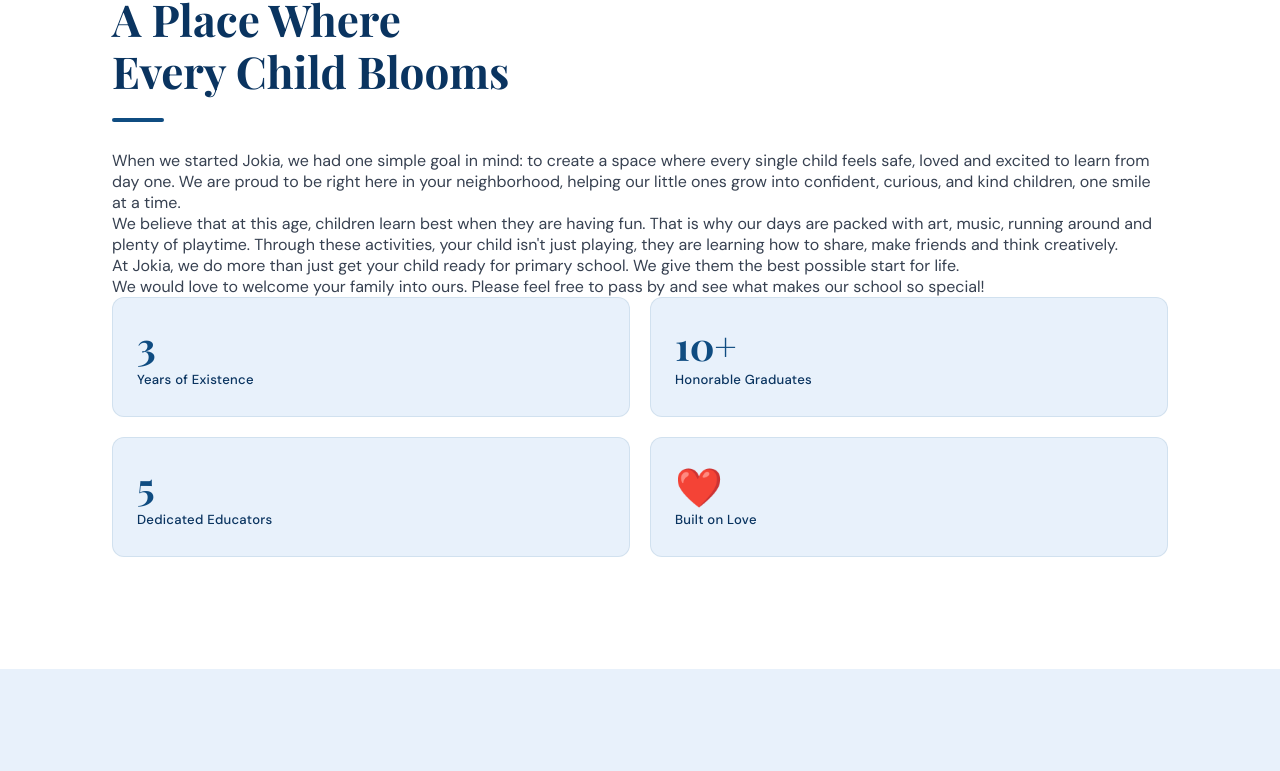
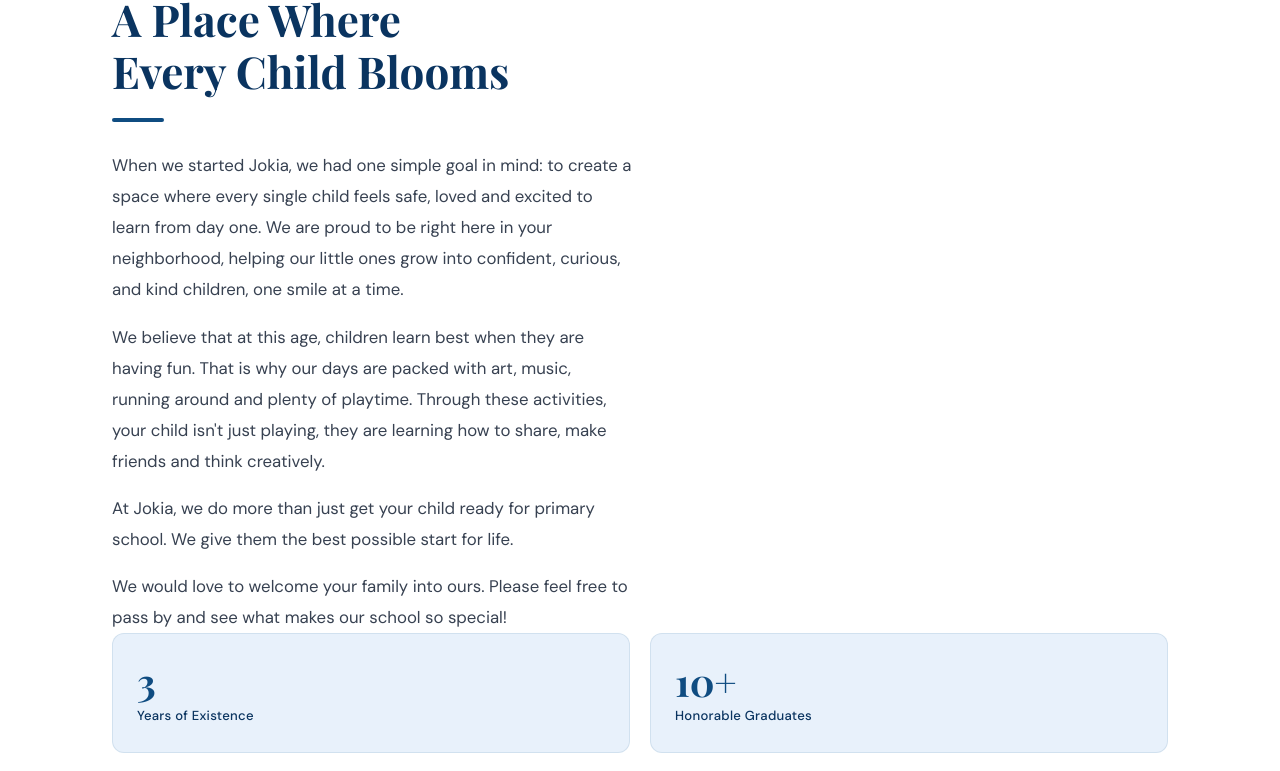
Before and after one commit to GloriaNdagire/jokia-preschool, a Next.js app: page / in a window 1280 px wide. Shown: the part 944-1715 px from the top of the page. Built offline with nearby package versions, Linux system fonts and the light colour scheme; a web font is replaced by a local one.

Commit message:
Enable flex display in AboutSection styles
Uncomment display property in .body class.

```diff
--- a/src/components/AboutSection.module.css
+++ b/src/components/AboutSection.module.css
@@ -12,13 +12,13 @@
 
 /* ── Text ───────────────────────────────────── */
 .body {
-  /*display: flex;
+  display: flex;
   flex-direction: column;
   gap: 1rem;
   font-size: 1.05rem;
   line-height: 1.85;
   color: var(--text-body);
-  max-width: 520px;*/
+  max-width: 520px;
 }
 
 /* ── Stat cards ─────────────────────────────── */
```
